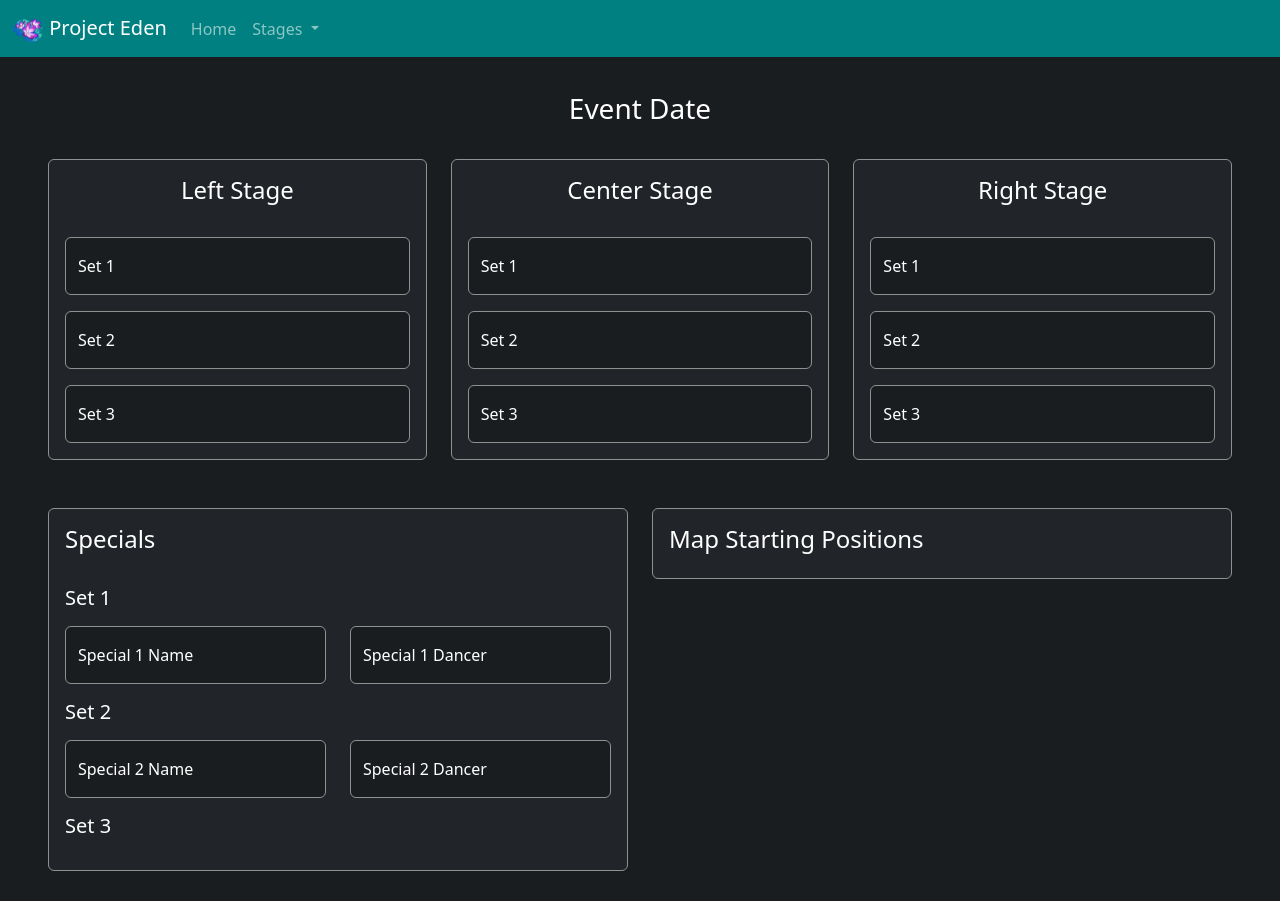
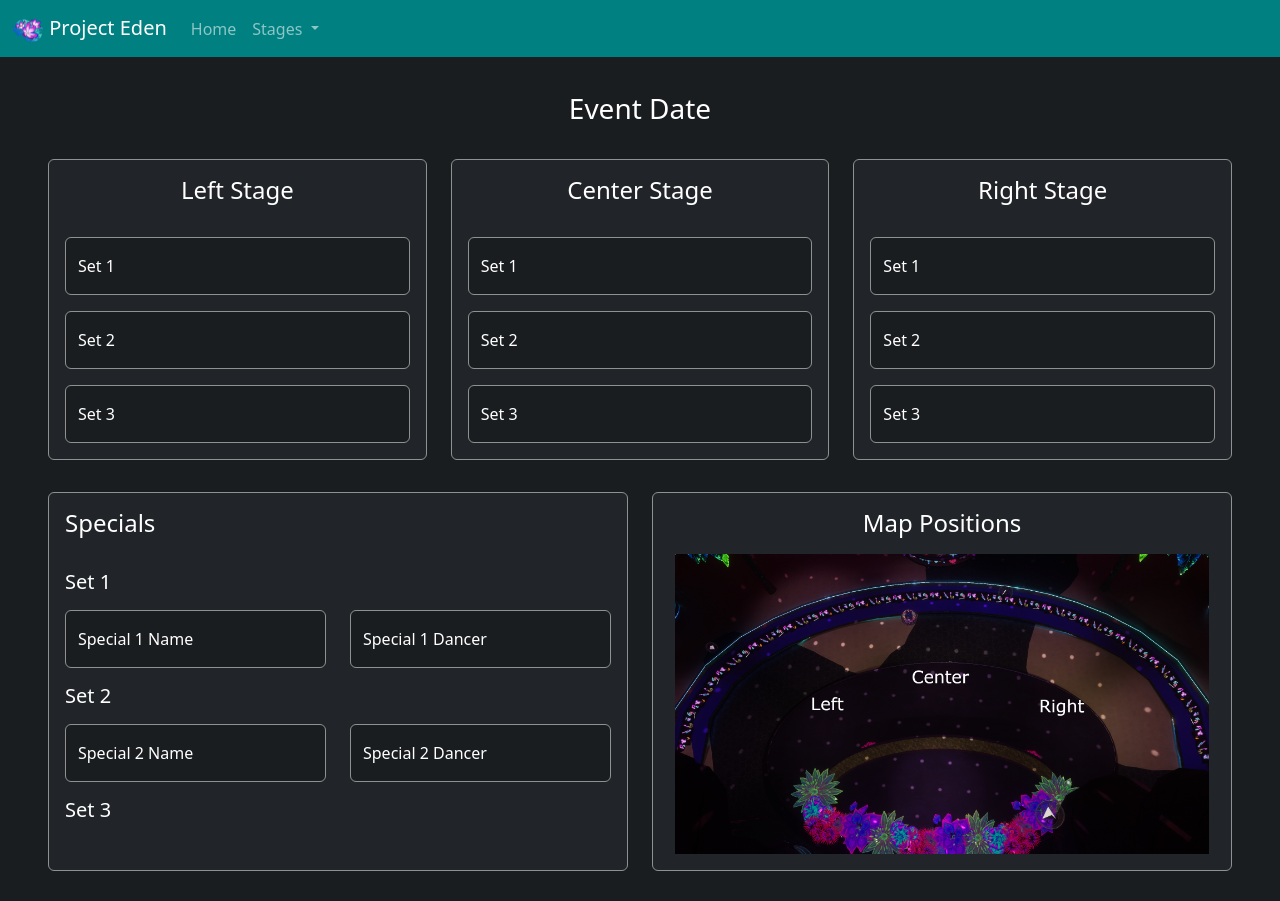
Before and after one commit to KazMaune/project-eden-schedule, an Angular app: page /stage1 in a window 1280 px wide. Shown: the top 901 px of the page. Built offline with nearby package versions, Linux system fonts and the light colour scheme.

Commit message:
Implementing stage maps

```diff
--- a/src/app/components/stage-specials/stage-specials.component.html
+++ b/src/app/components/stage-specials/stage-specials.component.html
@@ -1,4 +1,4 @@
-<div class="p-3 border rounded bg-dark">
+<div class="eden-stage-specials p-3 border rounded bg-dark">
     <h4>Specials</h4>
     <br>
 
--- a/src/app/components/stage-specials/stage-specials.component.scss
+++ b/src/app/components/stage-specials/stage-specials.component.scss
@@ -0,0 +1,4 @@
+.eden-stage-specials {
+    box-sizing: border-box;
+    height: 100%;
+}
--- a/src/app/routes/stage1/stage1.component.html
+++ b/src/app/routes/stage1/stage1.component.html
@@ -48,7 +48,7 @@
     <!--Stage-->
 
     <!--Specials & Map-->
-    <div class="row" style="margin-top: 48px;">
+    <div class="row" style="margin-top: 32px;">
         <!--Specials-->
         <div class="col">
             <eden-stage-specials></eden-stage-specials>
@@ -58,7 +58,11 @@
         <!--Map-->
         <div class="col">
             <div class="p-3 border rounded bg-dark">
-                <h4>Map Starting Positions</h4>
+                <h4 class="text-center mb-3">Map Positions</h4>
+
+                <div class="map">
+                    <img src="/assets/stage1.png" alt="Stage 1 Map" />
+                </div>
             </div>
         </div>
         <!--Map-->
@@ -66,7 +70,7 @@
     <!--Specials & Map-->
 
     <!--Float & Staff-->
-    <div style="margin-top: 48px;" class="row">
+    <div style="margin-top: 32px;" class="row">
         <!--Float-->
         <div class="col">
             <eden-stage-floats></eden-stage-floats>
--- a/src/app/routes/stage1/stage1.component.scss
+++ b/src/app/routes/stage1/stage1.component.scss
@@ -0,0 +1,7 @@
+.map {
+    img {
+        display: block;
+        max-height: 300px;
+        margin: 0 auto;
+    }
+}
--- a/src/app/routes/stage2/stage2.component.html
+++ b/src/app/routes/stage2/stage2.component.html
@@ -35,7 +35,7 @@
     <!--Stage-->
 
     <!--Specials & Map-->
-    <div class="row" style="margin-top: 48px;">
+    <div class="row" style="margin-top: 32px;">
         <!--Specials-->
         <div class="col">
             <eden-stage-specials></eden-stage-specials>
@@ -45,7 +45,11 @@
         <!--Map-->
         <div class="col">
             <div class="p-3 border rounded bg-dark">
-                <h4>Map Starting Positions</h4>
+                <h4 class="text-center mb-3">Map Positions</h4>
+
+                <div class="map">
+                    <img src="/assets/stage2.png" alt="Stage 2 Map" />
+                </div>
             </div>
         </div>
         <!--Map-->
@@ -53,7 +57,7 @@
     <!--Specials & Map-->
 
     <!--Float & Staff-->
-    <div style="margin-top: 48px;" class="row">
+    <div style="margin-top: 32px;" class="row">
         <!--Float-->
         <div class="col">
             <eden-stage-floats></eden-stage-floats>
--- a/src/app/routes/stage2/stage2.component.scss
+++ b/src/app/routes/stage2/stage2.component.scss
@@ -0,0 +1,7 @@
+.map {
+    img {
+        display: block;
+        max-height: 300px;
+        margin: 0 auto;
+    }
+}
--- a/src/styles.scss
+++ b/src/styles.scss
@@ -10,3 +10,12 @@ $input-color: $light;
 
 /* Importing Bootstrap SCSS file. */
 @import 'bootstrap/scss/bootstrap';
+
+html, body {
+    margin: 0;
+    padding: 0;
+}
+
+body {
+    padding-bottom: 3rem;
+}
```
